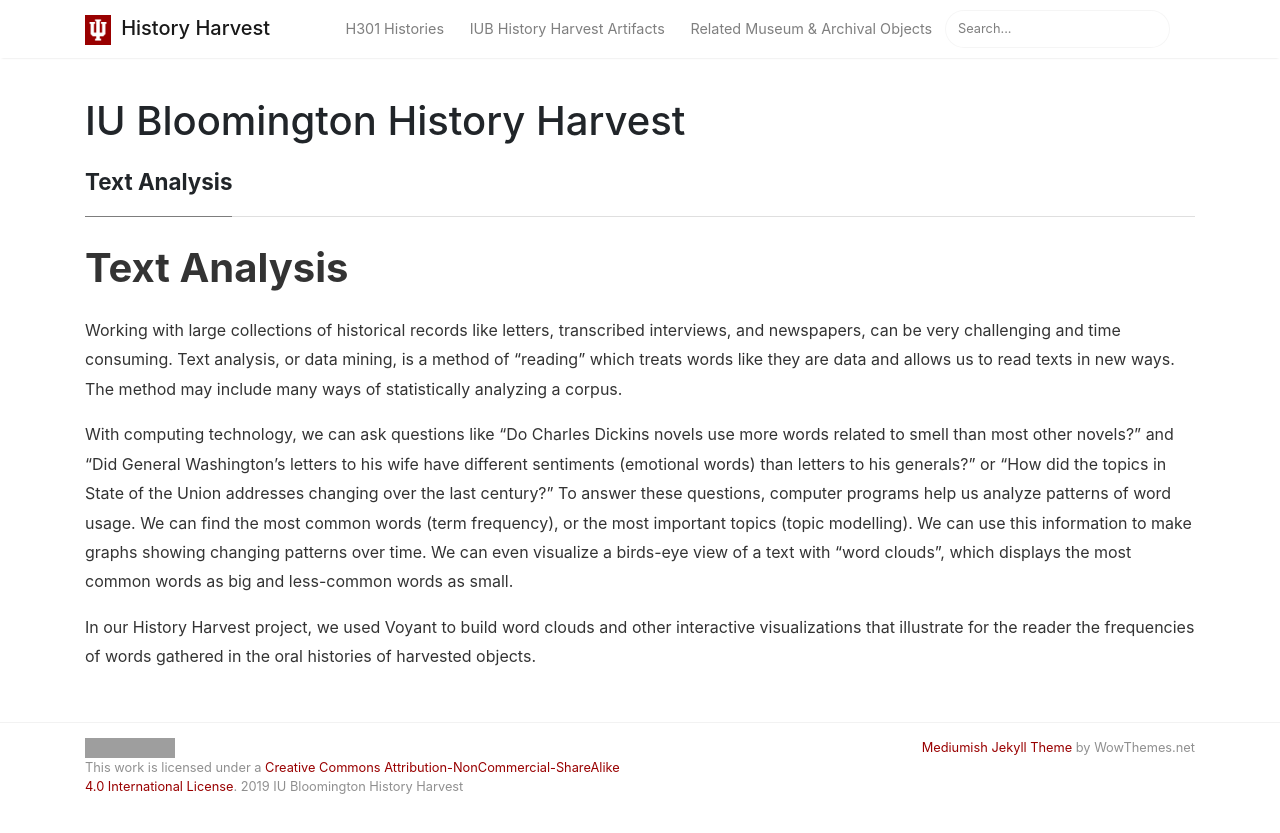
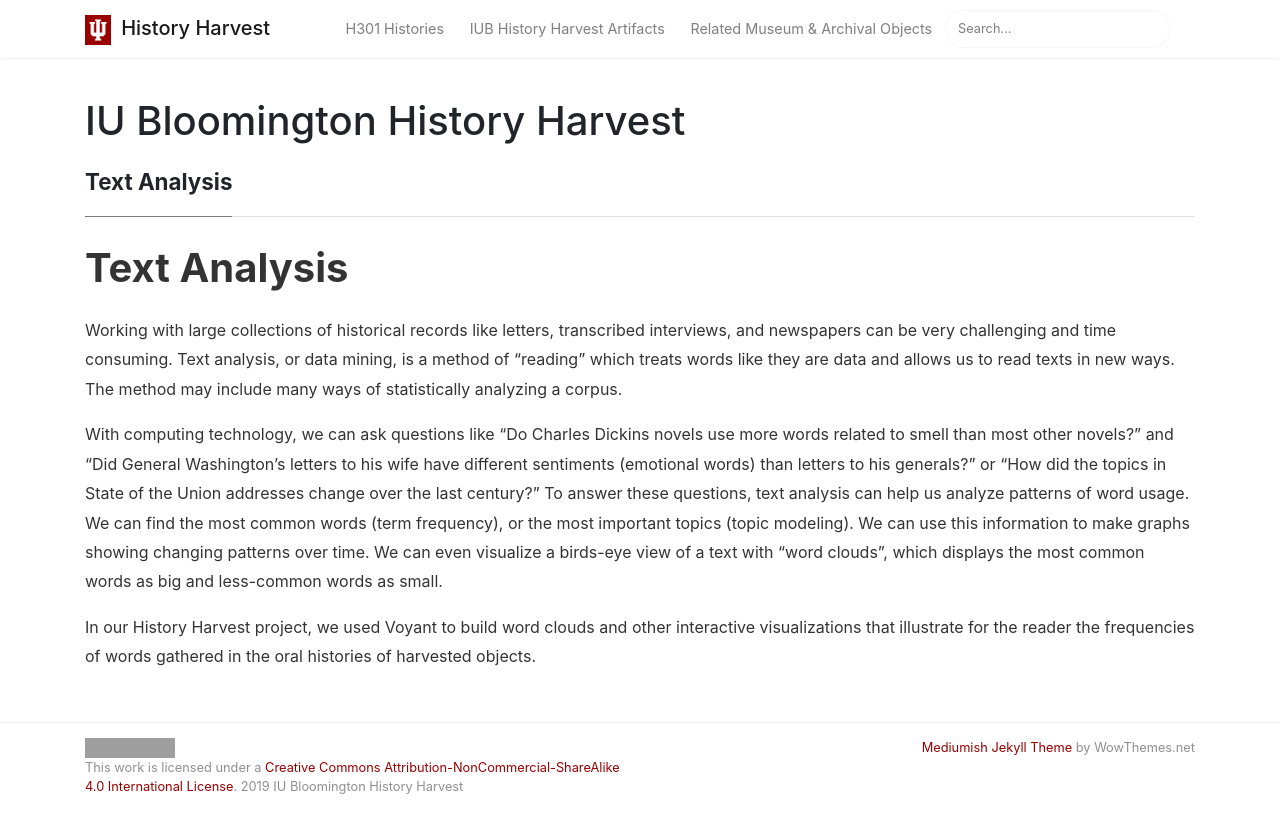
Before and after one commit to H301HistoryHarvest/H301HistoryHarvest, a Jekyll site: the page built from _pages/text_analyis_short.md, in a window 1280 px wide. Shown: the top 833 px of the page. Built offline with Jekyll 4.4.1, drawn with Linux system fonts in a browser that asks for light colours; nearby versions of some CDN libraries; our own code applies the rules of GitHub Pages for plain Markdown files; comment, search, counter and statistics services are not loaded; grey boxes are pictures that could not be loaded.

Commit message:
Update text_analyis_short.md

```diff
--- a/_pages/text_analyis_short.md
+++ b/_pages/text_analyis_short.md
@@ -1,6 +1,6 @@
 # Text Analysis
-Working with large collections of historical records like letters, transcribed interviews, and newspapers, can be very challenging and time consuming. Text analysis, or data mining, is a method of “reading” which treats words like they are data and allows us to read texts in new ways.  The method may include many ways of statistically analyzing a corpus.
+Working with large collections of historical records like letters, transcribed interviews, and newspapers can be very challenging and time consuming. Text analysis, or data mining, is a method of “reading” which treats words like they are data and allows us to read texts in new ways.  The method may include many ways of statistically analyzing a corpus.
 
-With computing technology, we can ask questions like “Do Charles Dickins novels use more words related to smell than most other novels?” and “Did General Washington’s letters to his wife have different sentiments (emotional words) than letters to his generals?” or “How did the topics in State of the Union addresses changing over the last century?” To answer these questions, computer programs help us analyze patterns of word usage. We can find the most common words (term frequency), or the most important topics (topic modelling). We can use this information to make graphs showing changing patterns over time. We can even visualize a birds-eye view of a text with “word clouds”, which displays the most common words as big and less-common words as small.
+With computing technology, we can ask questions like “Do Charles Dickins novels use more words related to smell than most other novels?” and “Did General Washington’s letters to his wife have different sentiments (emotional words) than letters to his generals?” or “How did the topics in State of the Union addresses change over the last century?” To answer these questions, text analysis can help us analyze patterns of word usage. We can find the most common words (term frequency), or the most important topics (topic modeling). We can use this information to make graphs showing changing patterns over time. We can even visualize a birds-eye view of a text with “word clouds”, which displays the most common words as big and less-common words as small.
 
 In our History Harvest project, we used Voyant to build word clouds and other interactive visualizations that illustrate for the reader the frequencies of words gathered in the oral histories of harvested objects.
```
